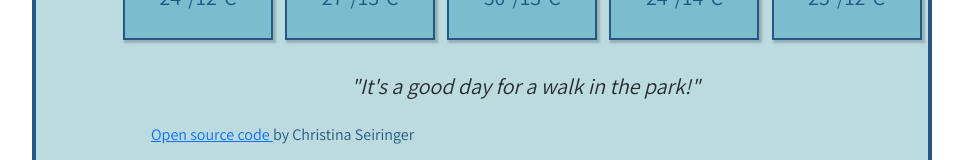
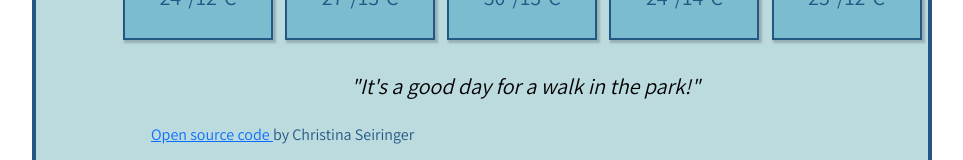
Before and after one commit to christinasei/Weather-App, a website built with Parcel: page index.html in a window 1280 px wide. Shown: the part 599-759 px from the top of the page, without its empty margins (50-1013 px from the left). Built offline with nearby package versions, Linux system fonts and the light colour scheme; no server answers.

Commit message:
fixing quote

```diff
--- a/src/styles.css
+++ b/src/styles.css
@@ -116,7 +116,7 @@ input:hover {
 .quote {
   text-align: center;
   font-size: 22px;
-  color: rgba(0, 0, 0, 0.8);
+  color: black;
   font-style: italic;
 }
 
```
